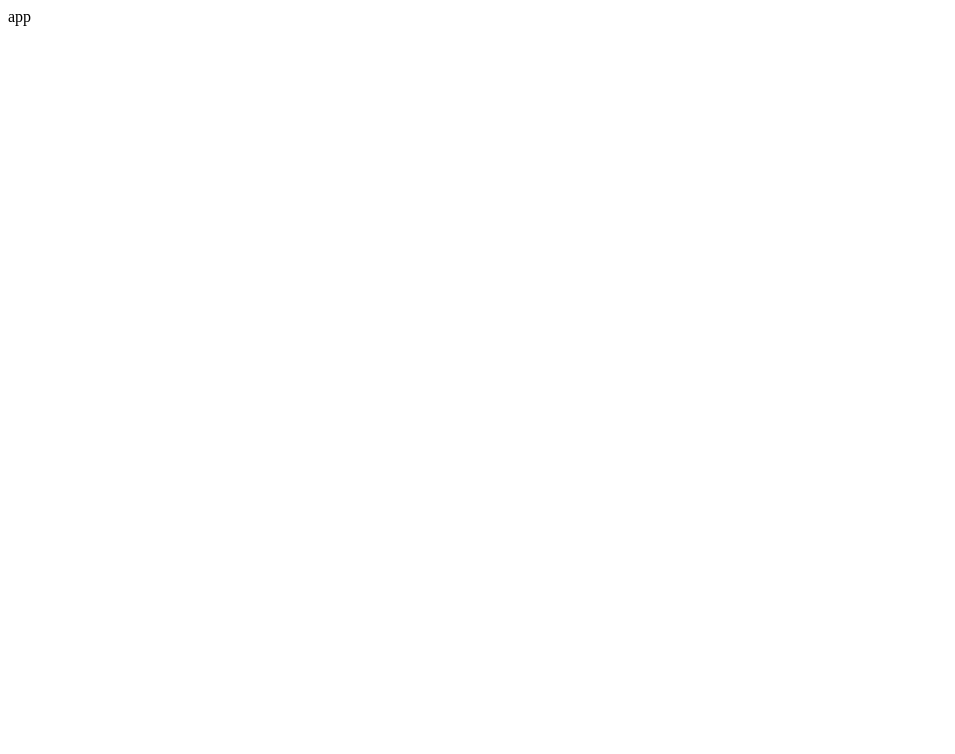
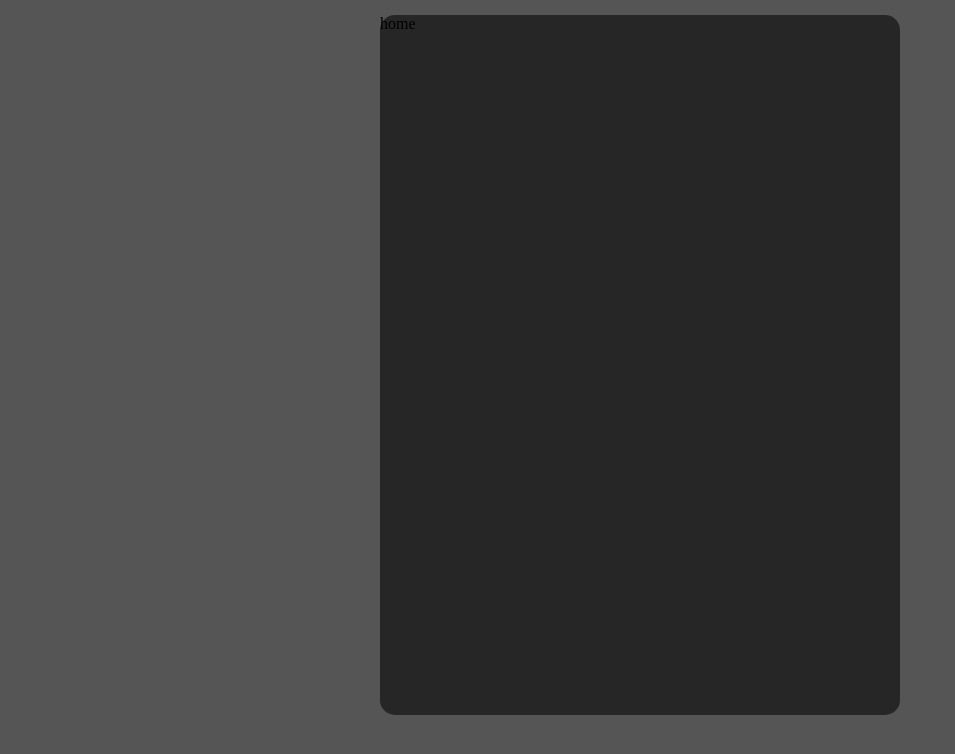
Before and after one commit to chi-0/todo_app, a React (Create React App) app: page / in a window 1280 px wide. Shown: the top 754 px of the page, without its empty margins (0-955 px from the left). Built offline with nearby package versions, Linux system fonts and the light colour scheme.

Commit message:
ui update

```diff
--- a/package.json
+++ b/package.json
@@ -12,7 +12,9 @@
     "@types/react-dom": "^18.2.18",
     "react": "^18.2.0",
     "react-dom": "^18.2.0",
+    "react-router-dom": "^6.22.0",
     "react-scripts": "5.0.1",
+    "styled-components": "^6.1.8",
     "typescript": "^4.9.5",
     "web-vitals": "^2.1.4"
   },
--- a/public/index.html
+++ b/public/index.html
@@ -1,5 +1,5 @@
 <!DOCTYPE html>
-<html lang="en">
+<html lang="ko">
   <head>
     <meta charset="utf-8" />
     <link rel="icon" href="%PUBLIC_URL%/favicon.ico" />
@@ -10,34 +10,11 @@
       content="Web site created using create-react-app"
     />
     <link rel="apple-touch-icon" href="%PUBLIC_URL%/logo192.png" />
-    <!--
-      manifest.json provides metadata used when your web app is installed on a
-      user's mobile device or desktop. See https://developers.google.com/web/fundamentals/web-app-manifest/
-    -->
     <link rel="manifest" href="%PUBLIC_URL%/manifest.json" />
-    <!--
-      Notice the use of %PUBLIC_URL% in the tags above.
-      It will be replaced with the URL of the `public` folder during the build.
-      Only files inside the `public` folder can be referenced from the HTML.
-
-      Unlike "/favicon.ico" or "favicon.ico", "%PUBLIC_URL%/favicon.ico" will
-      work correctly both with client-side routing and a non-root public URL.
-      Learn how to configure a non-root public URL by running `npm run build`.
-    -->
-    <title>React App</title>
+    <title>Todo App</title>
   </head>
   <body>
     <noscript>You need to enable JavaScript to run this app.</noscript>
     <div id="root"></div>
-    <!--
-      This HTML file is a template.
-      If you open it directly in the browser, you will see an empty page.
-
-      You can add webfonts, meta tags, or analytics to this file.
-      The build step will place the bundled scripts into the <body> tag.
-
-      To begin the development, run `npm start` or `yarn start`.
-      To create a production bundle, use `npm run build` or `yarn build`.
-    -->
   </body>
 </html>
--- a/src/App.tsx
+++ /dev/null
@@ -1,5 +0,0 @@
-function App() {
-  return <div>app</div>;
-}
-
-export default App;
--- /dev/null
+++ b/src/Router.tsx
@@ -0,0 +1,21 @@
+import { BrowserRouter, Route, Routes } from "react-router-dom";
+import { Home } from "./pages/home/Home";
+import { Ent } from "./pages/entertainment/Ent";
+import { Portal } from "./pages/portal/Portal";
+import { GlobalStyled } from "./style/GlobalStyled";
+
+function Router() {
+  return (
+    <BrowserRouter>
+      <GlobalStyled />
+
+      <Routes>
+        <Route path="/" element={<Home />} />
+        <Route path="/Ent" element={<Ent />} />
+        <Route path="/Portal" element={<Portal />} />
+      </Routes>
+    </BrowserRouter>
+  );
+}
+
+export default Router;
--- a/src/index.tsx
+++ b/src/index.tsx
@@ -1,13 +1,12 @@
 import React from "react";
 import ReactDOM from "react-dom/client";
-
-import App from "./App";
+import Router from "./Router";
 
 const root = ReactDOM.createRoot(
   document.getElementById("root") as HTMLElement
 );
 root.render(
   <React.StrictMode>
-    <App />
+    <Router />
   </React.StrictMode>
 );
--- /dev/null
+++ b/src/pages/entertainment/Ent.tsx
@@ -0,0 +1,5 @@
+import { Container } from "../../ui/Container";
+
+export const Ent = () => {
+  return <Container>ent</Container>;
+};
--- /dev/null
+++ b/src/pages/home/Home.tsx
@@ -0,0 +1,5 @@
+import { Container } from "../../ui/Container";
+
+export const Home = () => {
+  return <Container>home</Container>;
+};
--- /dev/null
+++ b/src/pages/portal/Portal.tsx
@@ -0,0 +1,5 @@
+import { Container } from "../../ui/Container";
+
+export const Portal = () => {
+  return <Container>Portal</Container>;
+};
--- /dev/null
+++ b/src/style/GlobalStyled.tsx
@@ -0,0 +1,22 @@
+import { createGlobalStyle } from "styled-components";
+
+export const GlobalStyled = createGlobalStyle`
+  * {
+    margin: 0;
+    padding: 0;
+    box-sizing: border-box;
+  }
+
+  ul,ol,li {
+    list-style: none;
+  }
+
+  a {
+    text-decoration: none;
+  }
+
+  body {
+    width: 100%;
+    background-color: #555555;
+  }
+`;
--- /dev/null
+++ b/src/ui/Container.tsx
@@ -0,0 +1,23 @@
+import { FC, ReactNode } from "react";
+import styled from "styled-components";
+
+const Wrap = styled.div`
+  width: 100%;
+  padding: 15px 5%;
+`;
+
+const InnerWrap = styled.div`
+  width: 520px;
+  height: 700px;
+  background-color: #262626;
+  margin: 0 auto;
+  border-radius: 15px;
+`;
+
+export const Container: FC<{ children: ReactNode }> = ({ children }) => {
+  return (
+    <Wrap>
+      <InnerWrap>{children}</InnerWrap>
+    </Wrap>
+  );
+};
```
Also changed, not shown: 2 other files (tests, documents, lock files or other folders).
